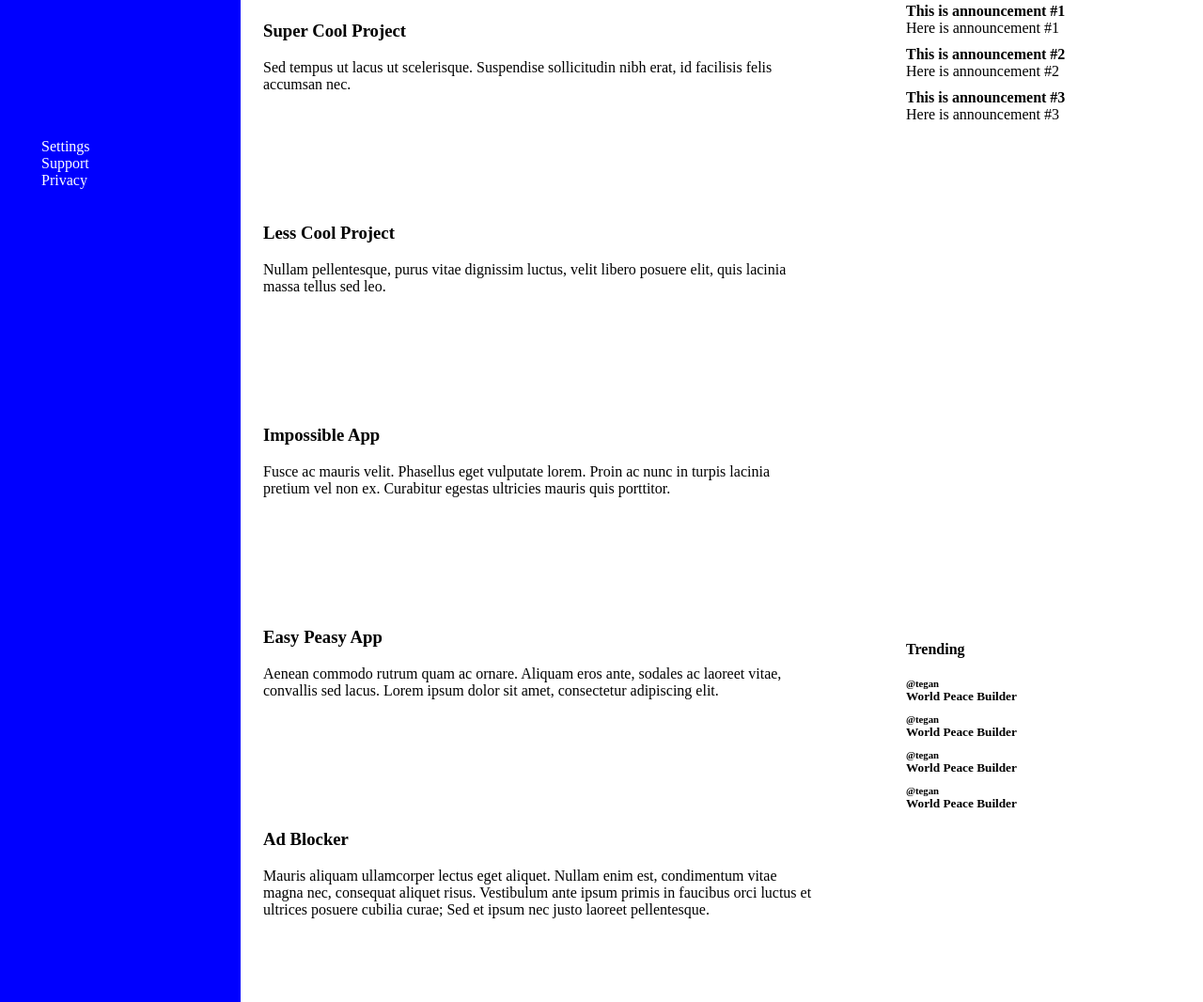
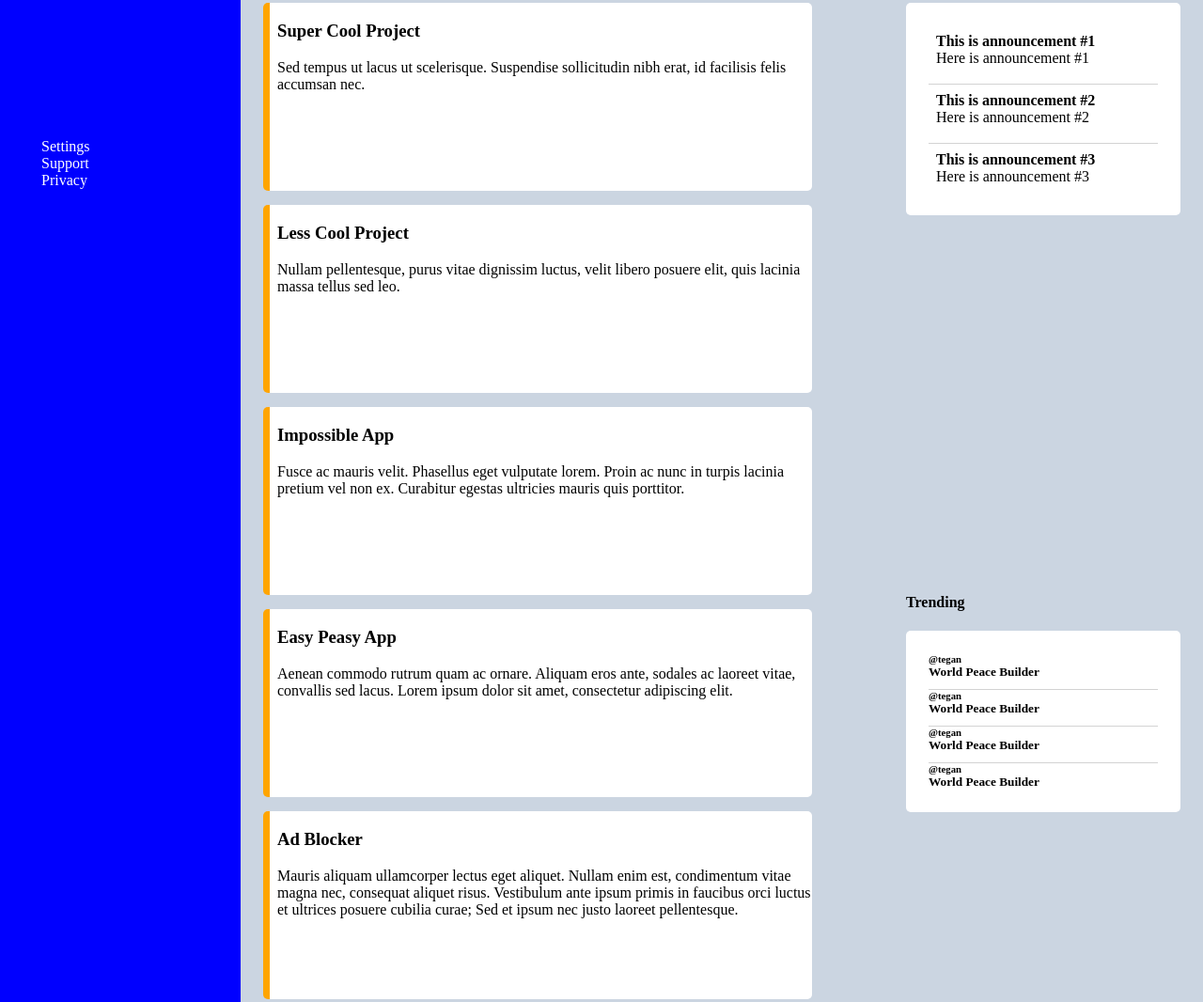
Before and after one commit to lolsniperftw/dashboard, a plain HTML site: page index.html in a window 1280 px wide. Shown: the part 235-1301 px from the top of the page at 94% size. Drawn offline with Linux system fonts and the light colour scheme.

Commit message:
Finished main styling

```diff
--- a/styles/style.css
+++ b/styles/style.css
@@ -56,6 +56,8 @@ li {
     grid-template-columns: 2fr 1fr;
     grid-template-rows: repeat(2, 1fr);
     grid-column: 2;
+    background-color: #cbd5e1;
+    row-gap: 0px;
 }
 
 .projects {
@@ -73,24 +75,44 @@ li {
 .announcements-container {
     display: grid;
     gap: 10px;
+    padding: 1.5em;
+    max-width: 300px;
+    border-radius: 5px;
+    background-color: white;
 }
 
 .announcement > h4,
 .announcement > p {
     margin: 0px;
 }
-
+.announcement {
+    padding: 0.5em;
+}
+.announcement:nth-child(n + 2) {
+    border-top: 1px solid lightgray;
+}
 .trending {
     grid-column: 2;
 }
 
+.trend:nth-child(n + 2) {
+    border-top: 1px solid lightgray;
+}
 .trending-container {
     display: grid;
+    max-width: 300px;
     gap: 10px;
+    padding: 1.5em;
+    background-color: white;
+    border-radius: 5px;
 }
 
 .card {
     height: 200px;
+    border-left: .45em solid orange;
+    border-radius: 5px;
+    padding-left: 0.5em;
+    background-color: white;
 }
 
 
```
